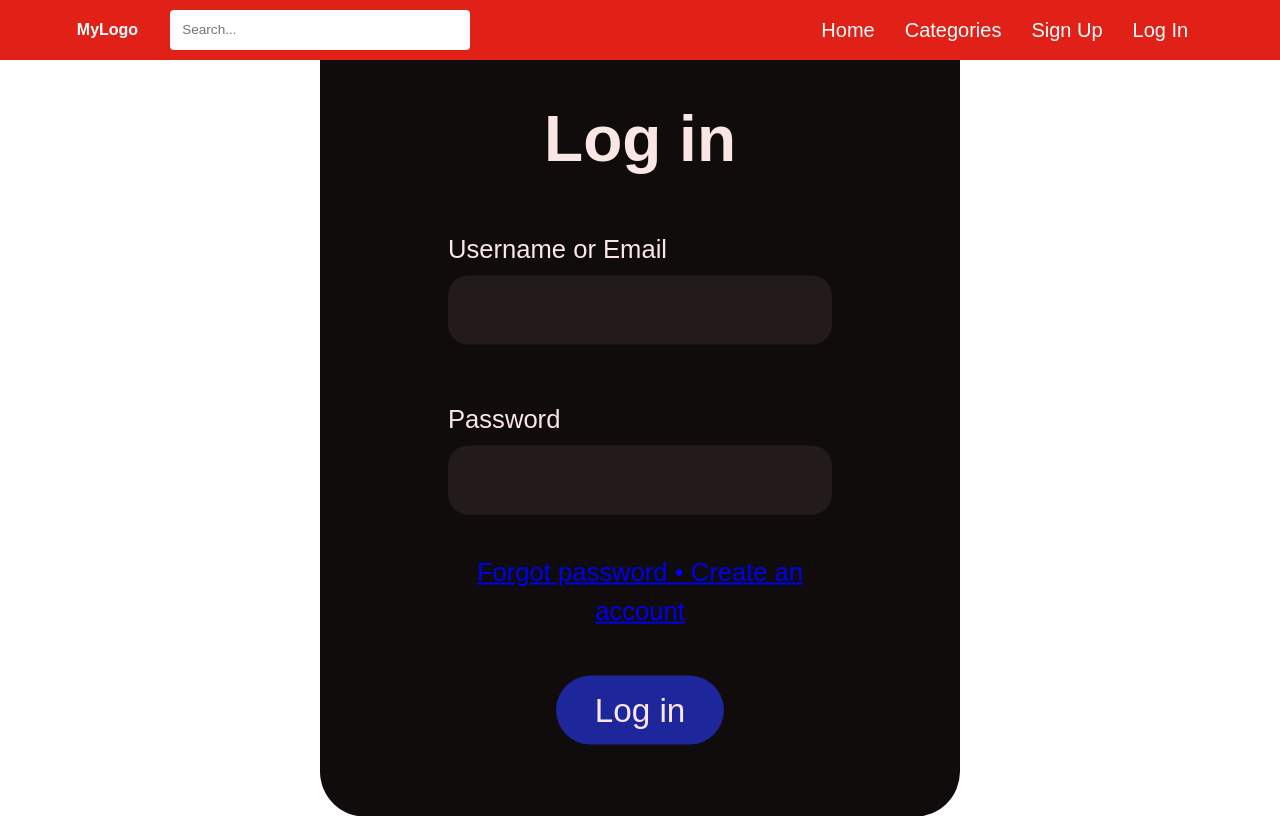
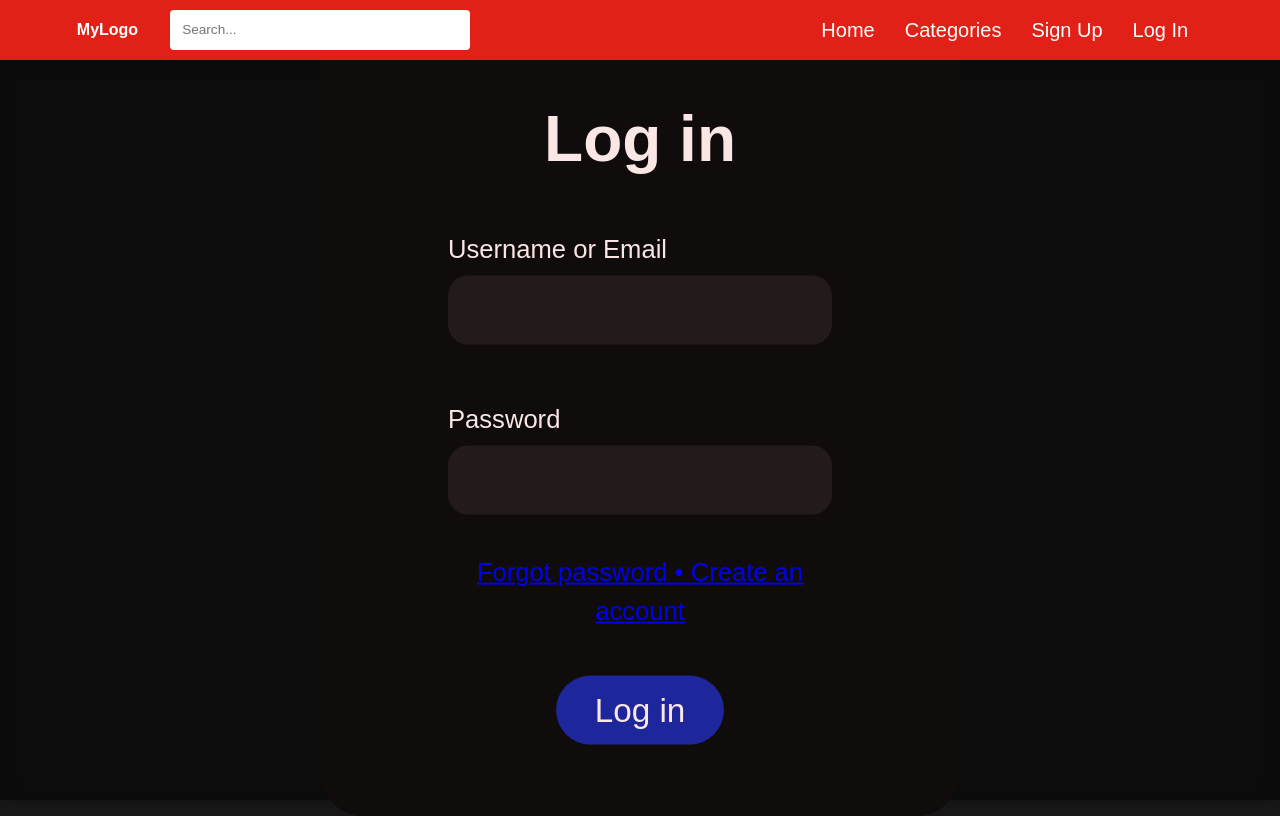
Before and after one commit to CapyBana/UserPine, a React (Create React App) app: page /log-in in a window 1280 px wide. Built offline with nearby package versions, Linux system fonts and the light colour scheme.

Commit message:
[FixBug][Layer] --add layer mechanisms for navbar - - log In/ sign up

```diff
--- a/src/App.js
+++ b/src/App.js
@@ -3,6 +3,7 @@ import { routes } from './routes';
 import { Fragment, useState } from 'react';
 import Navbar from './components/Navbar/Navbar';
 import SignUpPage from './pages/SignUpPage/signUpPage';
+import LogInPage from './pages/LogInPage/LogInPage';
 
 function App() {
     const [element, setElement] = useState('');
@@ -11,7 +12,7 @@ function App() {
         <div className="app">
             <Navbar handlePage={(val) => setElement(val)} />
             {element === 'sign-up' && <SignUpPage></SignUpPage>}
-
+            {element === 'log-in' && <LogInPage></LogInPage>}
             <Routes>
                 {routes.map((route, index) => {
                     const Layout = route.layout ? route.layout : Fragment;
--- a/src/components/GlobalStyles/GlobalStyles.style.js
+++ b/src/components/GlobalStyles/GlobalStyles.style.js
@@ -44,7 +44,7 @@ const GlobalStyles = createGlobalStyle`
     line-height: 1.5;
     min-height: 100vh;
     text-rendering: optimizeSpeed;
-    background-color: #ffffff;
+    background-color: #181818;
   }
 
   #root {
--- a/src/components/Navbar/Navbar.js
+++ b/src/components/Navbar/Navbar.js
@@ -1,12 +1,8 @@
 import React, { useState } from 'react';
 import { NavbarContainer, Logo, MenuItem, SearchContainer, SearchInput, HamburgerIcon, Menu } from './Navbar.style';
-import { BrowserRouter as Router } from 'react-router-dom';
-//import SearchResultList from '../SearchResultList/SearchResultList';
-import { Money } from '@mui/icons-material';
 
 const Navbar = (props) => {
     const [isOpen, setIsOpen] = useState(false);
-    //const [isMobile, setIsMobile] = useState(false); // Track mobile view
 
     const toggleMenu = () => {
         setIsOpen(!isOpen);
@@ -14,7 +10,9 @@ const Navbar = (props) => {
 
     return (
         <NavbarContainer>
-            <Logo to="/">MyLogo</Logo>
+            <Logo onClick={() => props.handlePage('/')} to="/">
+                MyLogo
+            </Logo>
             <SearchContainer>
                 <SearchInput type="text" placeholder="Search..." />
             </SearchContainer>
@@ -29,21 +27,36 @@ const Navbar = (props) => {
                 </MenuItem>
                 <MenuItem to="/about">
                     <ul>
-                        <li>Categories
+                        <li>
+                            Categories
                             <ul class="dropdown">
-                                <li><a>Action</a></li>
-                                <li><a>Crime</a></li>
-                                <li><a>Horror</a></li>
-                                <li><a>Drama</a></li>
-                                <li><a>Fantasy</a></li>
-                                <li><a>Comedy</a></li>
-                                <li><a>Mystery</a></li>
+                                <li>
+                                    <a href="/">Action</a>
+                                </li>
+                                <li>
+                                    <a href="/">Crime</a>
+                                </li>
+                                <li>
+                                    <a href="/">Horror</a>
+                                </li>
+                                <li>
+                                    <a href="/">Drama</a>
+                                </li>
+                                <li>
+                                    <a href="/">Fantasy</a>
+                                </li>
+                                <li>
+                                    <a href="/">Comedy</a>
+                                </li>
+                                <li>
+                                    <a href="/">Mystery</a>
+                                </li>
                             </ul>
                         </li>
                     </ul>
                 </MenuItem>
                 <MenuItem onClick={() => props.handlePage('sign-up')}>Sign Up</MenuItem>
-                <MenuItem to="/log-in">Log In</MenuItem>
+                <MenuItem onClick={() => props.handlePage('log-in')}>Log In</MenuItem>
             </Menu>
         </NavbarContainer>
     );
--- a/src/pages/LogInPage/logInStyle.js
+++ b/src/pages/LogInPage/logInStyle.js
@@ -1,6 +1,14 @@
 import styled from 'styled-components';
 export const LogInLayout = styled.div`
     width: 100%;
+    height: 100vh;
+    position: fixed;
+    background: rgba(0, 0, 0, 0.5) !important;
+    backdrop-filter: blur(10px);
+    box-shadow: 0 4px 15px rgba(0, 0, 0, 0.2);
+    transition: opacity 225ms cubic-bezier(0.4, 0, 0.2, 1);
+    inset: 0px;
+    z-index: 1;
 `;
 export const SubmitButton = styled.button`
     height: 100%;
--- a/src/pages/UserProfile/userProfile.js
+++ b/src/pages/UserProfile/userProfile.js
@@ -11,7 +11,8 @@ export default function UserProfile() {
                 style={{
                     textDecoration: 'none',
                     width: '400px',
-                    padding: '80px 2.5% 15px',
+                    paddingLeft: '80px',
+                    paddingTop: '80px',
                 }}
             >
                 <ReturnBlock backmessage="Back to homepage" />
```
